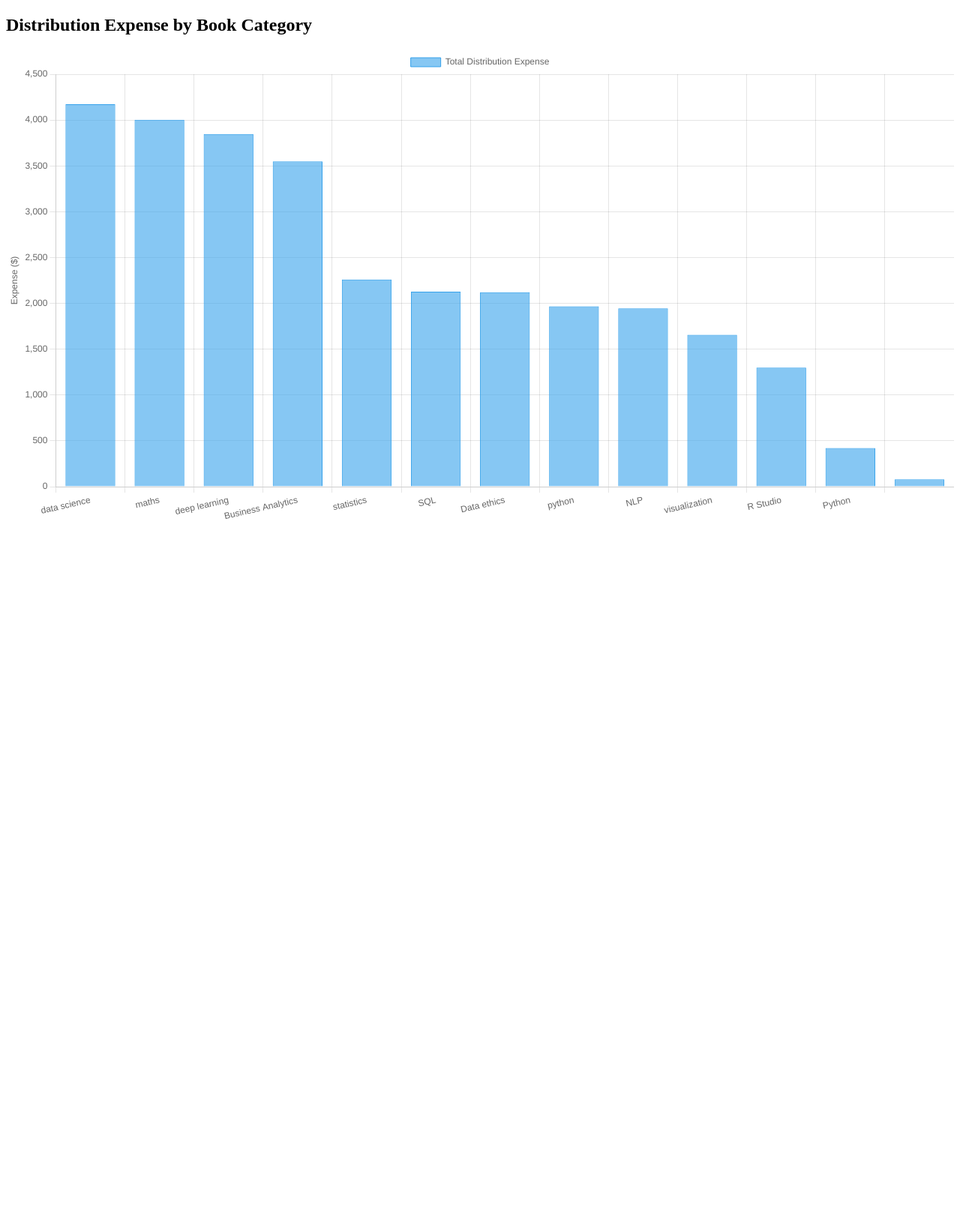
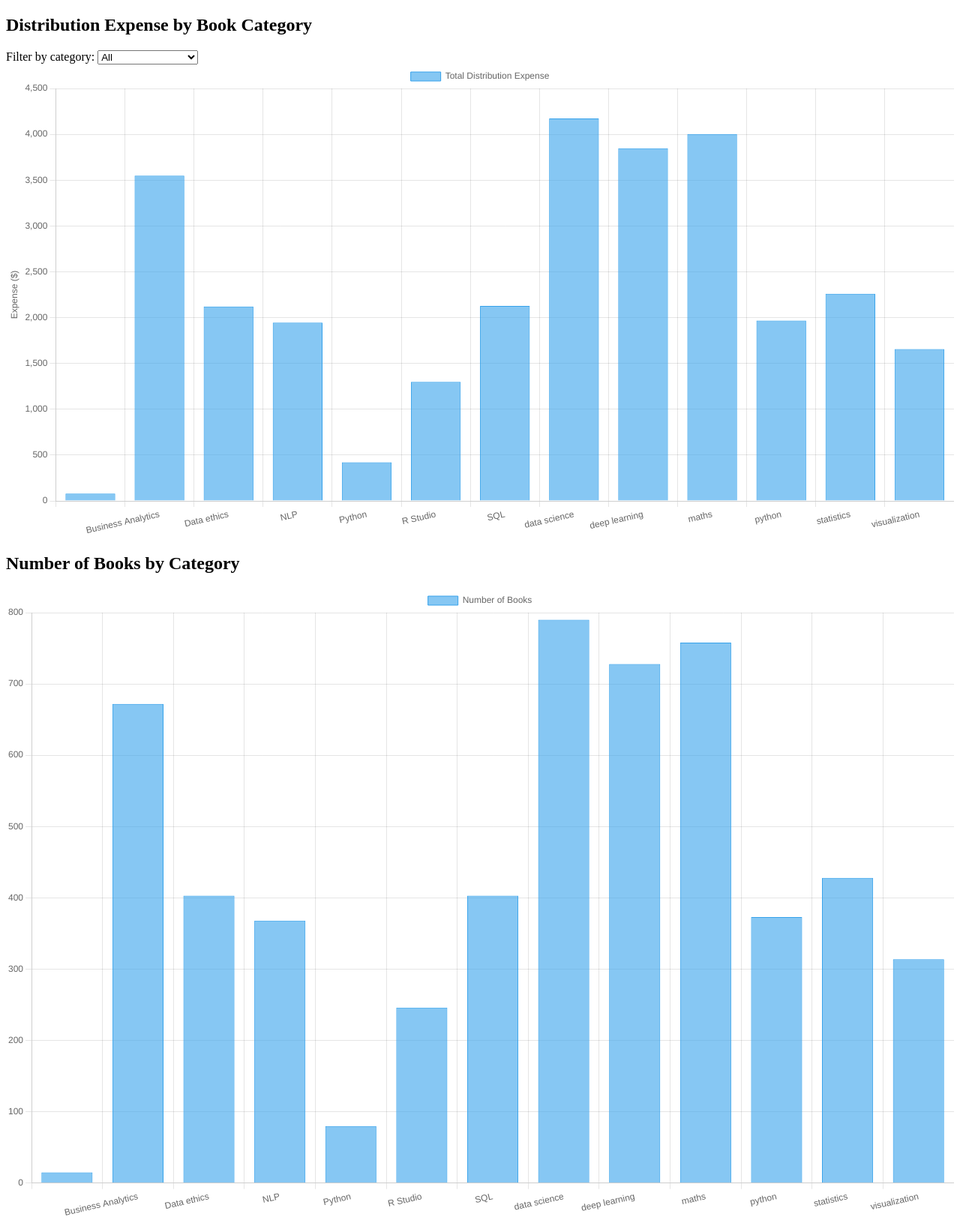
Before and after one commit to amina129/EXPENSE-TRACKER-APP, a Django app: page /report/ in a window 1280 px wide. Shown: the whole page at 75% size. Before the commit the page ends 692 px from the top, so only its background shows below. Run offline with Django 5.2, Linux system fonts and the light colour scheme; data comes from the database, SQL or seed files in the repository.

Commit message:
Add book report view, template with Chart.js and filtering

```diff
--- a/books/templates/books/report.html
+++ b/books/templates/books/report.html
@@ -6,11 +6,29 @@
 </head>
 <body>
     <h2>Distribution Expense by Book Category</h2>
+
+    <!-- Category filter form -->
+    <form method="get" action="{% url 'book_report' %}">
+        <label for="category-select">Filter by category:</label>
+        <select name="category" id="category-select" onchange="this.form.submit()">
+            <option value="All" {% if selected_category == 'All' %}selected{% endif %}>All</option>
+            {% for category in categories %}
+                <option value="{{ category }}" {% if selected_category == category %}selected{% endif %}>{{ category }}</option>
+            {% endfor %}
+        </select>
+    </form>
+
+    <!-- Chart for total expenses -->
     <canvas id="expenseChart" width="400" height="200"></canvas>
 
+    <h2>Number of Books by Category</h2>
+    <!-- Chart for number of books -->
+    <canvas id="categoryChart" width="600" height="400"></canvas>
+
     <script>
-        const ctx = document.getElementById('expenseChart').getContext('2d');
-        const chart = new Chart(ctx, {
+        // Expense chart
+        const expenseCtx = document.getElementById('expenseChart').getContext('2d');
+        const expenseChart = new Chart(expenseCtx, {
             type: 'bar',
             data: {
                 labels: {{ categories|safe }},
@@ -34,6 +52,30 @@
                 }
             }
         });
+
+        // Number of books chart
+        const categoryCtx = document.getElementById('categoryChart').getContext('2d');
+        const categoryChart = new Chart(categoryCtx, {
+            type: 'bar',
+            data: {
+                labels: {{ categories|safe }},
+                datasets: [{
+                    label: 'Number of Books',
+                    data: {{ counts|safe }},
+                    backgroundColor: 'rgba(54, 162, 235, 0.6)',
+                    borderColor: 'rgba(54, 162, 235, 1)',
+                    borderWidth: 1
+                }]
+            },
+            options: {
+                scales: {
+                    y: {
+                        beginAtZero: true,
+                        precision: 0
+                    }
+                }
+            }
+        });
     </script>
 </body>
 </html>
--- a/books/views.py
+++ b/books/views.py
@@ -1,27 +1,42 @@
 from django.shortcuts import render
 from .models import Book
 from django.db.models import Sum, Count
-from django.http import HttpResponse
 
 def book_report(request):
-    data = (
-        Book.objects
-        .values('category')
-        .annotate(total_expense=Sum('distribution_expense'), count=Count('id'))
-        .order_by('-total_expense')
+    # Get category filter from GET request
+    selected_category = request.GET.get('category')
+
+    # Filter books by selected_category if provided, else get all
+    books = Book.objects.all()
+    if selected_category and selected_category != 'All':
+        books = books.filter(category=selected_category)
+
+    # Get all distinct categories for dropdown
+    all_categories_qs = Book.objects.values_list('category', flat=True).distinct()
+    all_categories = ['All'] + sorted(all_categories_qs)
+
+    # Aggregate counts and expenses from filtered books grouped by category
+    categories_data = (
+        books.values('category')
+        .annotate(count=Count('id'), total_expense=Sum('distribution_expense'))
+        .order_by('category')
     )
 
-    categories = [item['category'] for item in data]
-    expenses = [float(item['total_expense']) for item in data]
+    # Prepare lists for charts
+    categories = [item['category'] for item in categories_data]
+    counts = [item['count'] for item in categories_data]
+    expenses = [float(item['total_expense'] or 0) for item in categories_data]
 
     context = {
-        'categories': categories,
-        'expenses': expenses
+        'all_categories': all_categories,  # for dropdown filter options, including 'All'
+        'categories': categories,           # categories shown on charts
+        'counts': counts,                   # number of books per category (filtered)
+        'expenses': expenses,               # total expense per category (filtered)
+        'selected_category': selected_category or 'All',
+        'books': books,                    # optionally to list filtered books
     }
-
     return render(request, 'books/report.html', context)
 
-from django.shortcuts import render
 
 def home(request):
     return render(request, "books/home.html")
```
